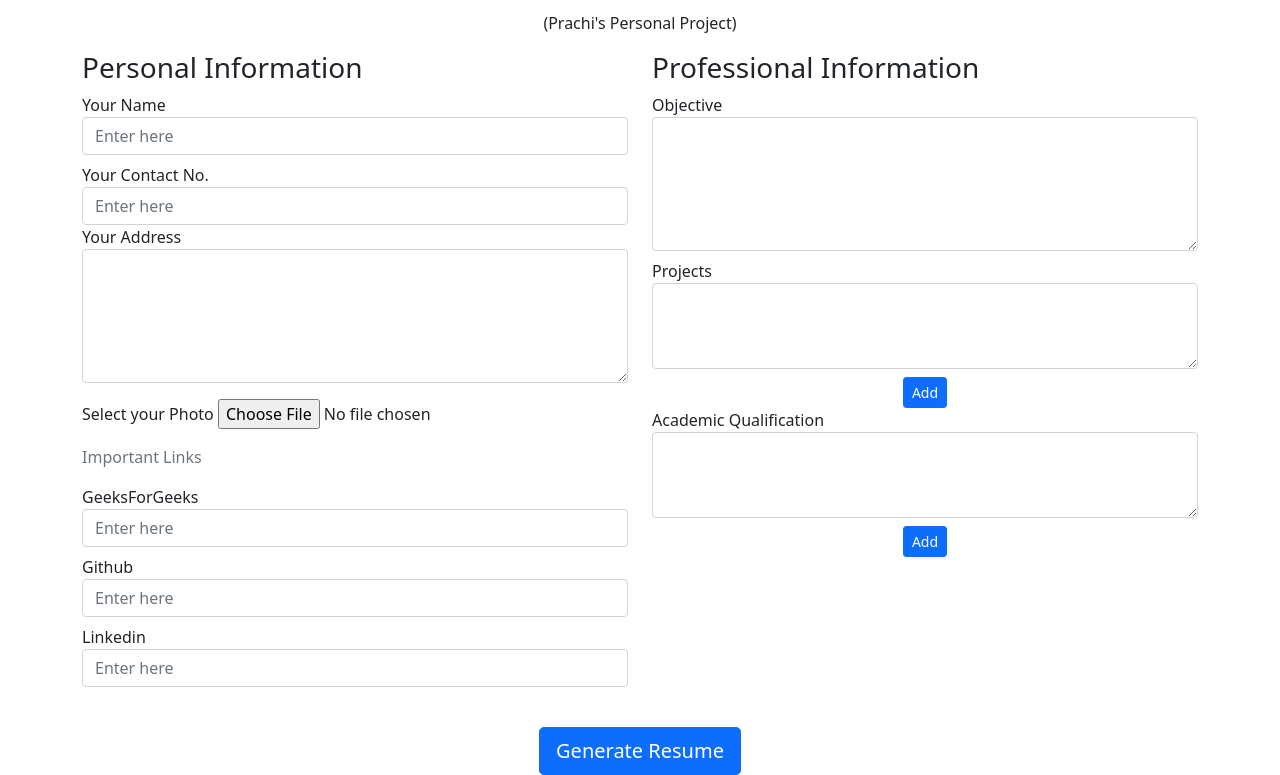
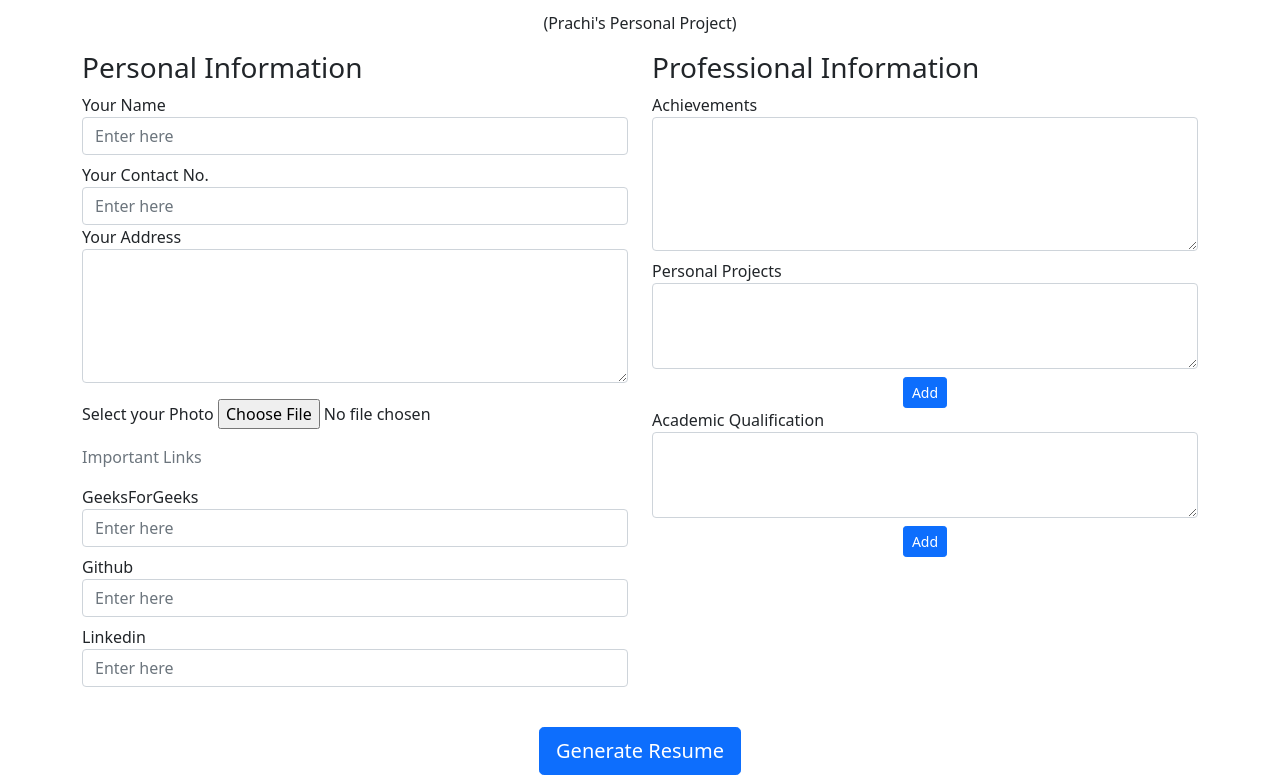
Before and after one commit to prachipandey354/Resume-generator, a plain HTML site: page index.html in a window 1280 px wide. Shown: the part 69-844 px from the top of the page. Drawn offline with nearby package versions, Linux system fonts and the light colour scheme.

Commit message:
Update index.html

```diff
--- a/index.html
+++ b/index.html
@@ -59,13 +59,13 @@
 <h3>Professional Information</h3>
 
 <div class="form-group">
-  <label for="" >Objective</label>
+  <label for="" >Achievements</label>
   <textarea id="objectiveField" placeholder="Enter here"class="form-control" rows="5">
   </textarea>
 </div>
 
 <div class="form-group mt-2" id="we">
-  <label for="">Projects</label>
+  <label for="">Personal Projects</label>
   <textarea  placeholder="Enter here"class="form-control weField" rows="3" >
   </textarea>
 
```
